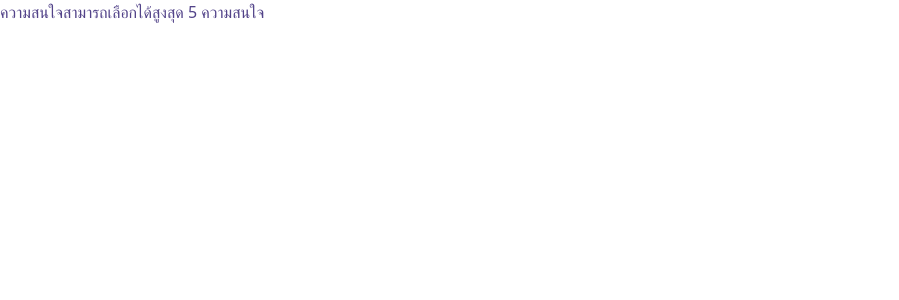
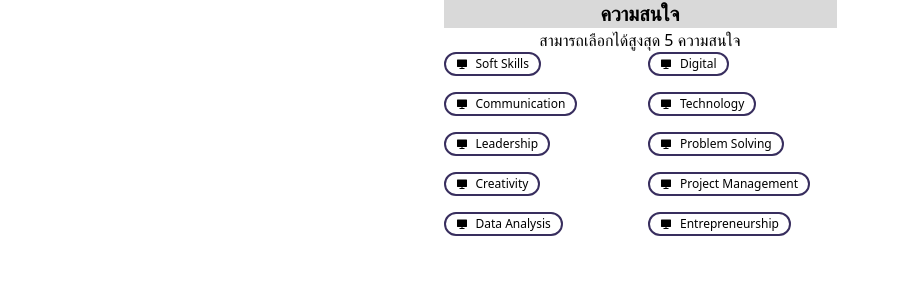
Before and after one commit to Rabbit-Start-x-TTTA/rocket-xp-frontend, a Next.js app: page /onboarding/interests in a window 1280 px wide. Shown: the top 300 px of the page, without its empty margins (0-899 px from the left). Built offline with nearby package versions, Linux system fonts and the light colour scheme.

Commit message:
feat: make it can show all interests

```diff
--- a/src/app/onboarding/interests/page.tsx
+++ b/src/app/onboarding/interests/page.tsx
@@ -1,8 +1,12 @@
+import InterestsGrid from "@/components/interests/interestsGrid";
+import interests from "@/app/onboarding/interests/interests_data";
+
 export default function InterestsPage() {
   return (
-    <main className="flex min-h-screen">
-      <h1>ความสนใจ</h1>
-      <h2>สามารถเลือกได้สูงสุด 5 ความสนใจ</h2>
+    <main className="min-h-screen w-[393px] mx-auto text-black">
+      <h1 className="text-xl font-bold bg-[#D9D9D9] text-center">ความสนใจ</h1>
+      <h2 className="text-center">สามารถเลือกได้สูงสุด 5 ความสนใจ</h2>
+      <InterestsGrid interests={interests} />
     </main>
   );
 }
--- a/src/components/interests/interestTag.tsx
+++ b/src/components/interests/interestTag.tsx
@@ -1,7 +1,12 @@
+import { RiComputerFill } from "react-icons/ri";
+
 export default function InterestTag({ interest }: { interest: string }) {
   return (
-    <span className="bg-purple-100 text-purple-800 text-xs font-medium mr-2 px-2.5 py-0.5 rounded">
+    <div className="flex items-center justify-center gap-2 w-fit px-2.5 py-0.5 text-xs font-medium text-black border-2 border-[var(--border)] rounded-[var(--radius-xl)]">
+      <div>
+        <RiComputerFill />
+      </div>
       {interest}
-    </span>
+    </div>
   );
 }
--- a/src/components/interests/interestsGrid.tsx
+++ b/src/components/interests/interestsGrid.tsx
@@ -1,7 +1,15 @@
-export default function InterestsGrid() {
+import InterestTag from "./interestTag";
+
+export default function InterestsGrid({
+  interests,
+}: {
+  interests: { id: number; name: string }[];
+}) {
   return (
     <div className="grid grid-cols-2 gap-4">
-      {/* Map through interests and create a grid item for each */}
+      {interests.map((interest) => (
+        <InterestTag key={interest.id} interest={interest.name} />
+      ))}
     </div>
   );
 }
```
Also changed, not shown: src/app/onboarding/interests/interests_data.ts (renamed from src/app/onboarding/interests/intersets_data.ts).
